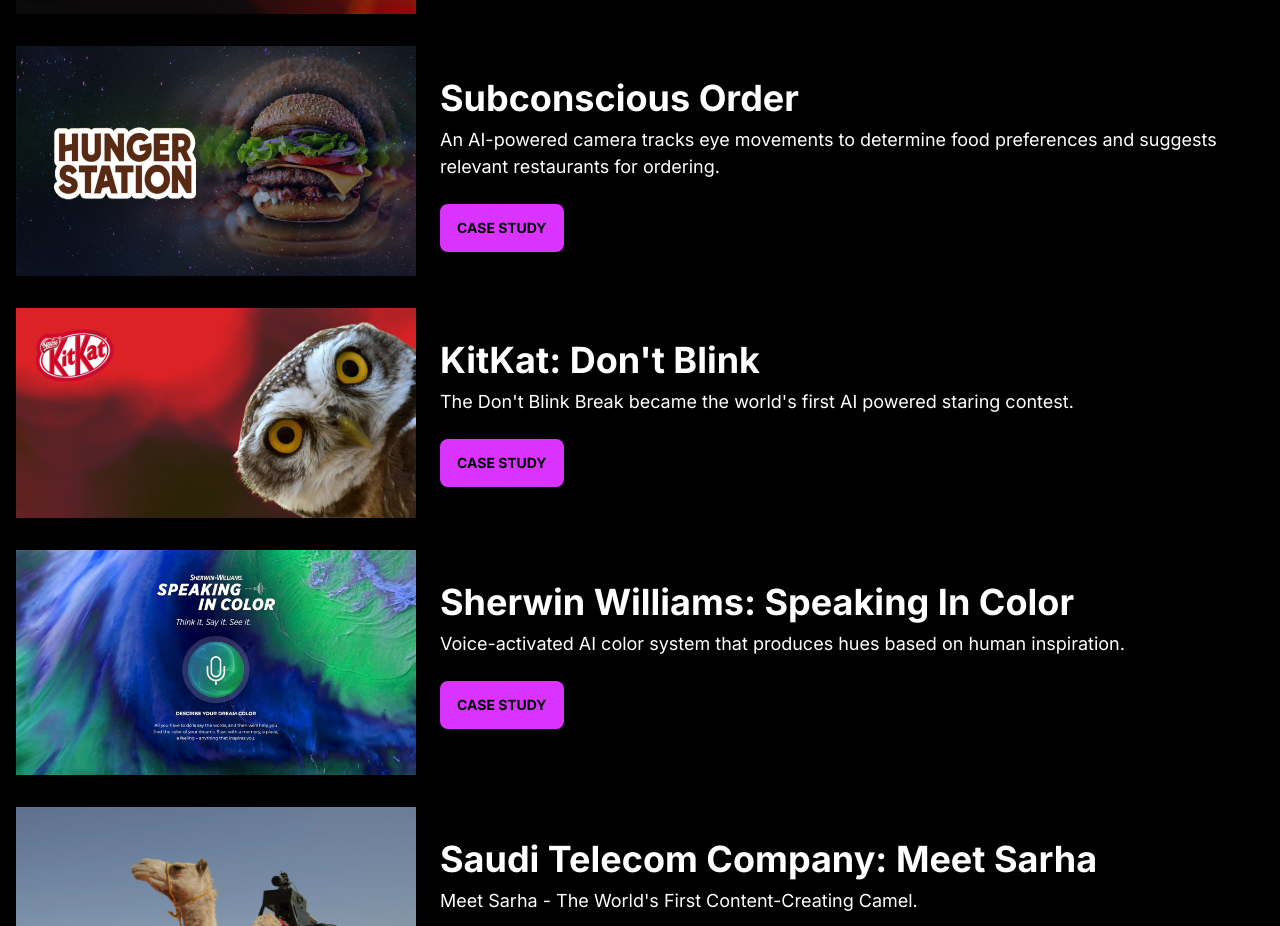
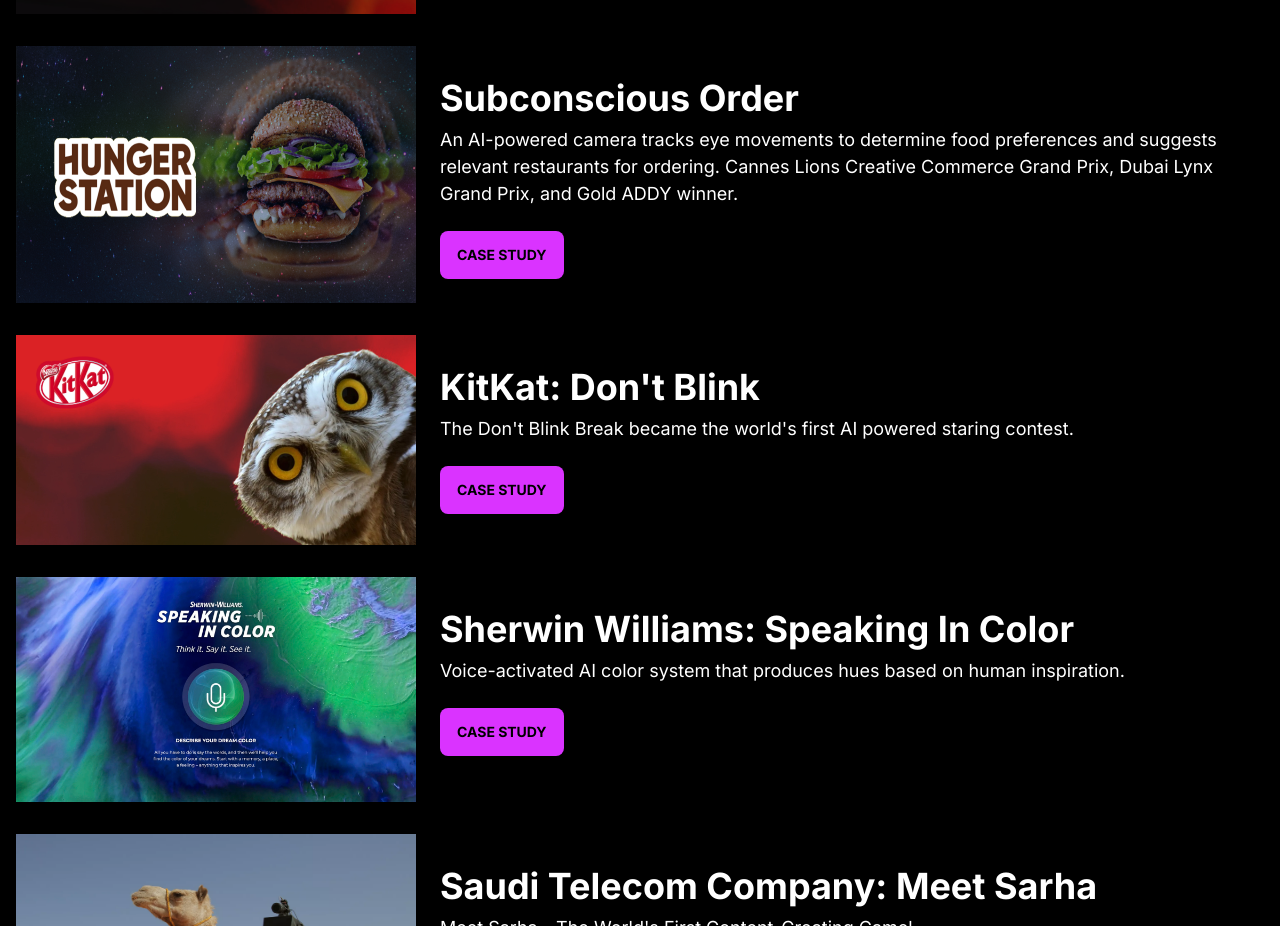
Before and after one commit to rcolepeterson/rcolepeterson, a Next.js app: page / in a window 1280 px wide. Shown: the part 2800-3726 px from the top of the page. Built offline with nearby package versions, Linux system fonts and the light colour scheme.

Commit message:
Update project description for Subconscious Order to include awards recognition

```diff
--- a/src/app/info.ts
+++ b/src/app/info.ts
@@ -35,7 +35,7 @@
   {
     name: "Subconscious Order",
     description:
-      "An AI-powered camera tracks eye movements to determine food preferences and suggests relevant restaurants for ordering.",
+      "An AI-powered camera tracks eye movements to determine food preferences and suggests relevant restaurants for ordering. Cannes Lions Creative Commerce Grand Prix, Dubai Lynx Grand Prix, and Gold ADDY winner.",
     image: "/images/hungerstation-seo-image.png",
     link: "https://www.wundermanthompson.com/work/the-subconscious-order",
   },
```
